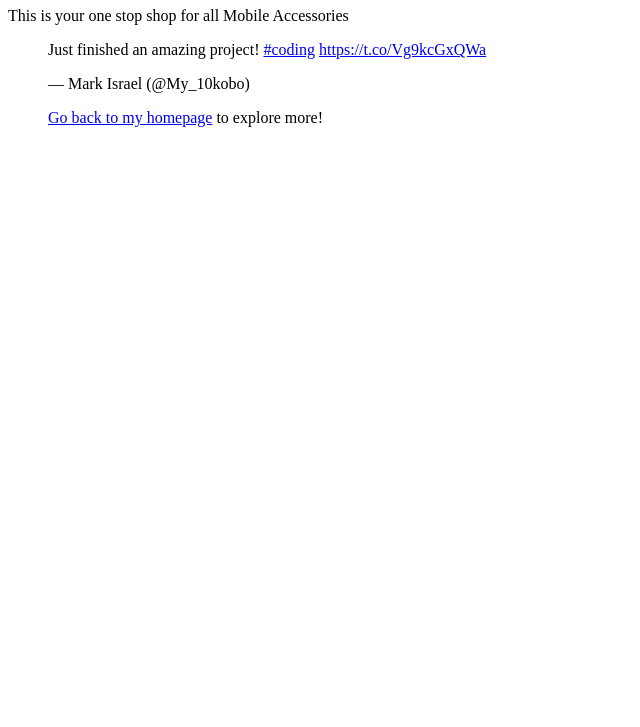
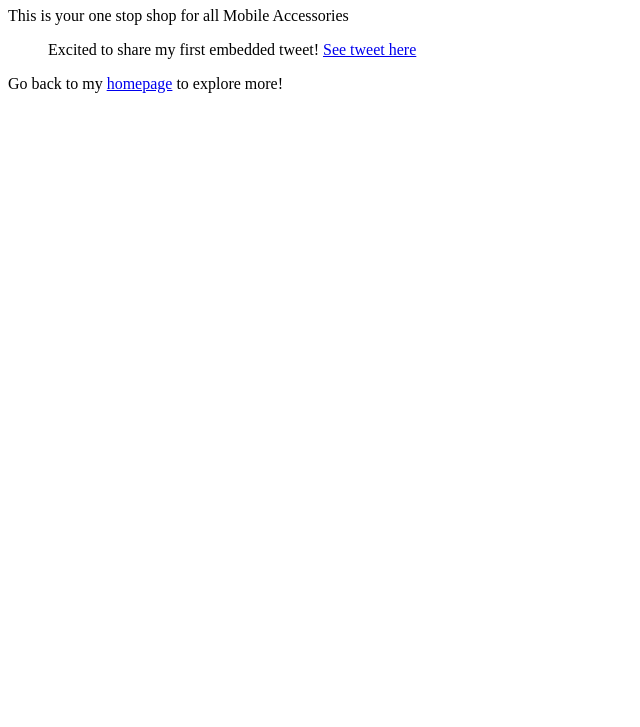
Before and after one commit to Israelkm/My_First_portfolio, a plain HTML site: page html_basic/tweets.html in a window 1280 px wide. Shown: the part 73-800 px from the top of the page, without its empty margins (0-640 px from the left). Drawn offline with Linux system fonts and the light colour scheme.

Commit message:
Added tweets.html with embedded tweet and link back to homepage

```diff
--- a/html_basic/tweets.html
+++ b/html_basic/tweets.html
@@ -2,13 +2,14 @@
 <html lang="en"></html>
 <head>
     <meta charset="UTF-8">
+    <meta name="viewport" content="width=device-width, initial-scale=1.0">
     <title>Bolt Sense</title>
 </head>
 <body>
     <h1>Welcome to Bolt Sense Accessories</h1>
     <p>This is your one stop shop for all Mobile Accessories</p>
-    <blockquote class="twitter-tweets">
-        <p lang="en" dir="ltr">Just finished an amazing project! <a href="https://twitter.com/My_10kobo/status/1859296103167865311#">#coding</a> <a href="https://t.co/Vg9kcGxQWa">https://t.co/Vg9kcGxQWa</a></p>&mdash; Mark Israel (@My_10kobo) <a href="https://x.com/My_10kobo>December 16, 2024 </a>
+    <blockquote class="twitter-tweet">
+        <p lang="en" dir="ltr">Excited to share my first embedded tweet! <a href="https://twitter.com/My_10kobo/status/1859296103167865311#0">See tweet here</a></p>
     </blockquote>
     <script async src="https://platform.twitter.com/widgets.js" charset="utf-8"></script>
     <p>Go back to my <a href="index.html">homepage</a> to explore more!</p>
```
